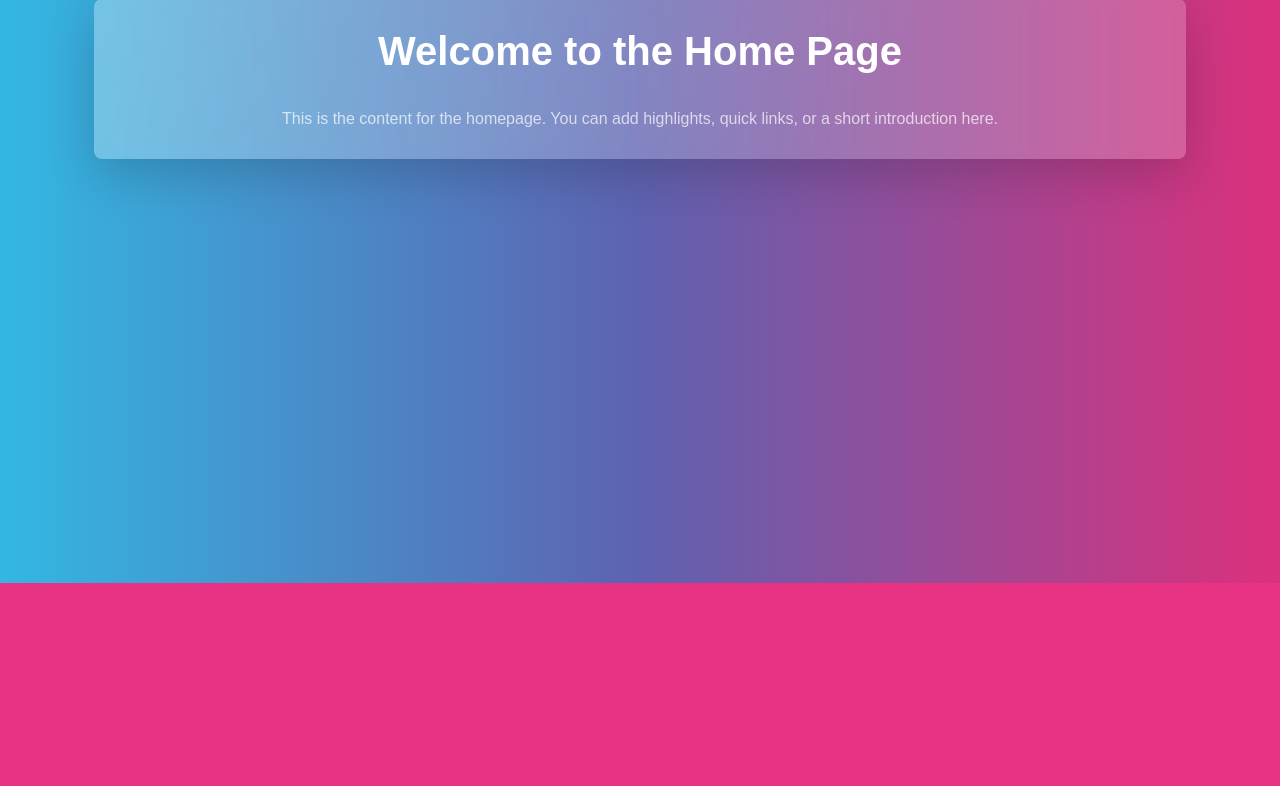
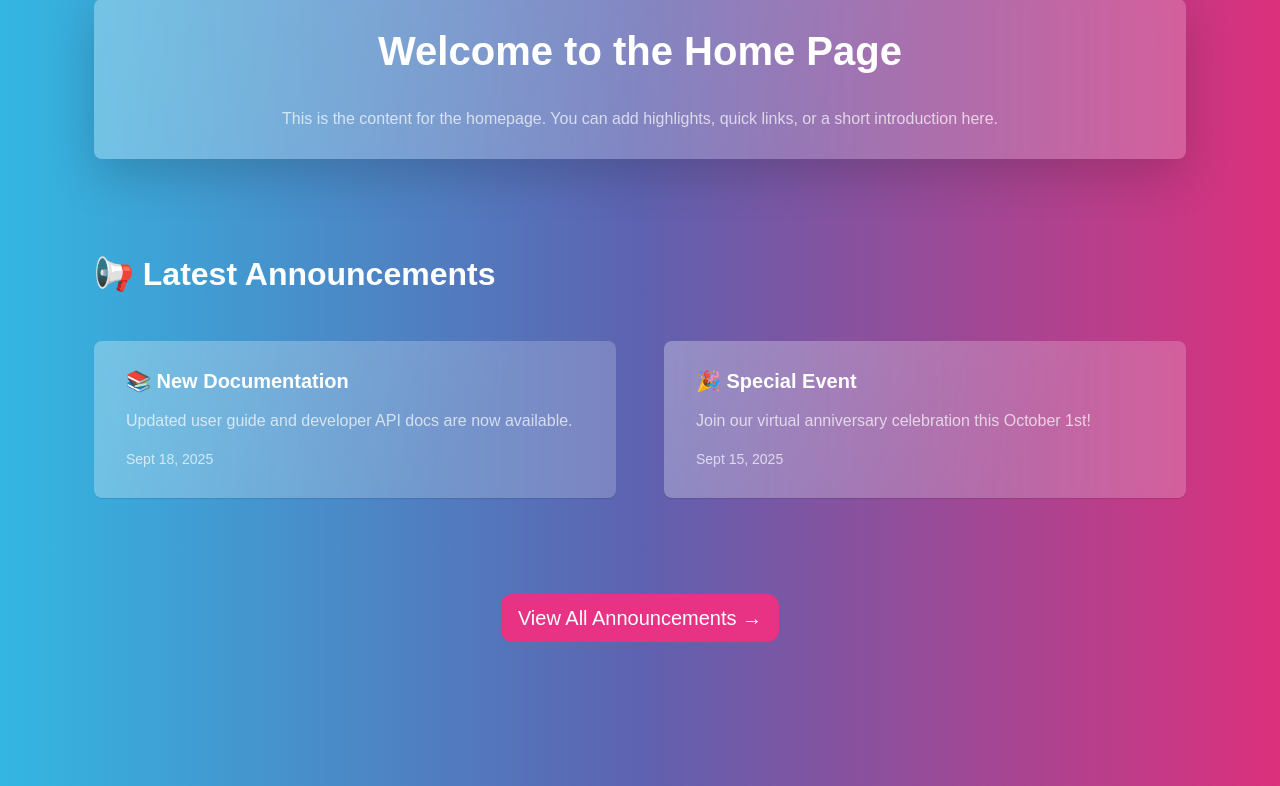
Before and after one commit to mardzviecode/it373-week2, a Django app: page / in a window 1280 px wide. Shown: the part 217-1003 px from the top of the page. Before the commit the page ends 800 px from the top, so only its background shows below. Run offline with Django 5.2, Linux system fonts and the light colour scheme; some libraries are stand-ins or nearby versions.

Commit message:
Assignment 3: Announcements, <id>, and base layout with JS toggle

```diff
--- a/pages/templates/home.html
+++ b/pages/templates/home.html
@@ -4,7 +4,8 @@
 
 {% block content %}
 <div class="container py-5">
-  <div class="card shadow-lg border-0">
+  <!-- Welcome Card -->
+  <div class="card shadow-lg border-0 mb-5">
     <div class="card-body text-center">
       <h1 class="card-title mb-3">Welcome to the Home Page</h1>
       <p class="card-text text-muted">
@@ -12,5 +13,39 @@
       </p>
     </div>
   </div>
+
+  <!-- Latest Announcements -->
+  <h2 class="mb-4">📢 Latest Announcements</h2>
+  <div class="row g-4">
+    <div class="col-md-6">
+      <a href="{% url 'announcement_detail' 'docs' %}" class="text-decoration-none text-reset">
+        <div class="card shadow-sm border-0 h-100">
+          <div class="card-body">
+            <h5 class="card-title">📚 New Documentation</h5>
+            <p class="card-text text-muted">Updated user guide and developer API docs are now available.</p>
+            <div class="text-muted small">Sept 18, 2025</div>
+          </div>
+        </div>
+      </a>
+    </div>
+    <div class="col-md-6">
+      <a href="{% url 'announcement_detail' 'event' %}" class="text-decoration-none text-reset">
+        <div class="card shadow-sm border-0 h-100">
+          <div class="card-body">
+            <h5 class="card-title">🎉 Special Event</h5>
+            <p class="card-text text-muted">Join our virtual anniversary celebration this October 1st!</p>
+            <div class="text-muted small">Sept 15, 2025</div>
+          </div>
+        </div>
+      </a>
+    </div>
+  </div>
+
+  <!-- Call to Action -->
+  <div class="text-center mt-5">
+    <a href="{% url 'announcements' %}" class="btn btn-primary btn-lg">
+      View All Announcements →
+    </a>
+  </div>
 </div>
 {% endblock %}
```
Also changed, not shown: pages/templates/about.html (+32 -1 lines), pages/templates/announcements.html (+12 -1 lines).
